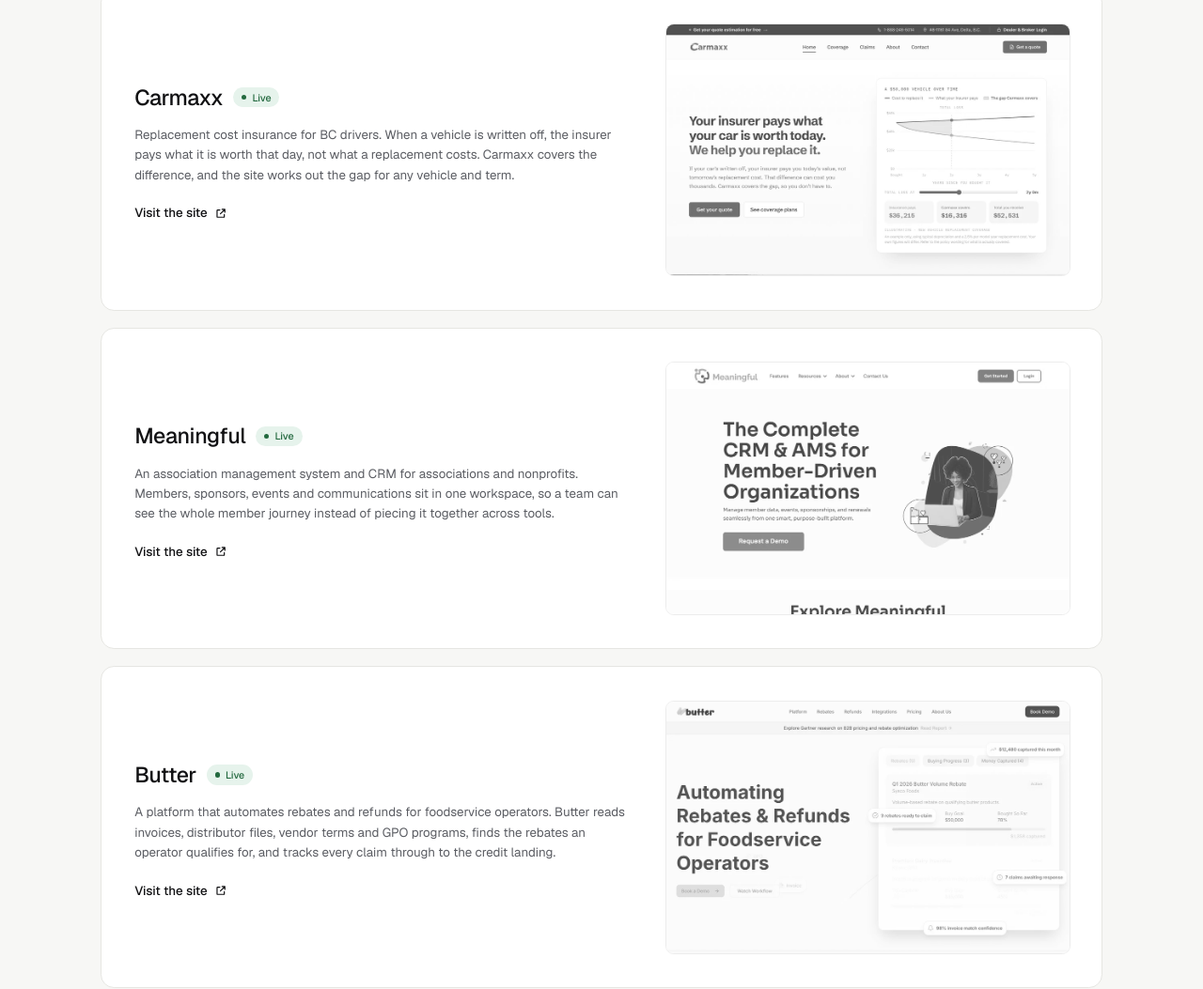
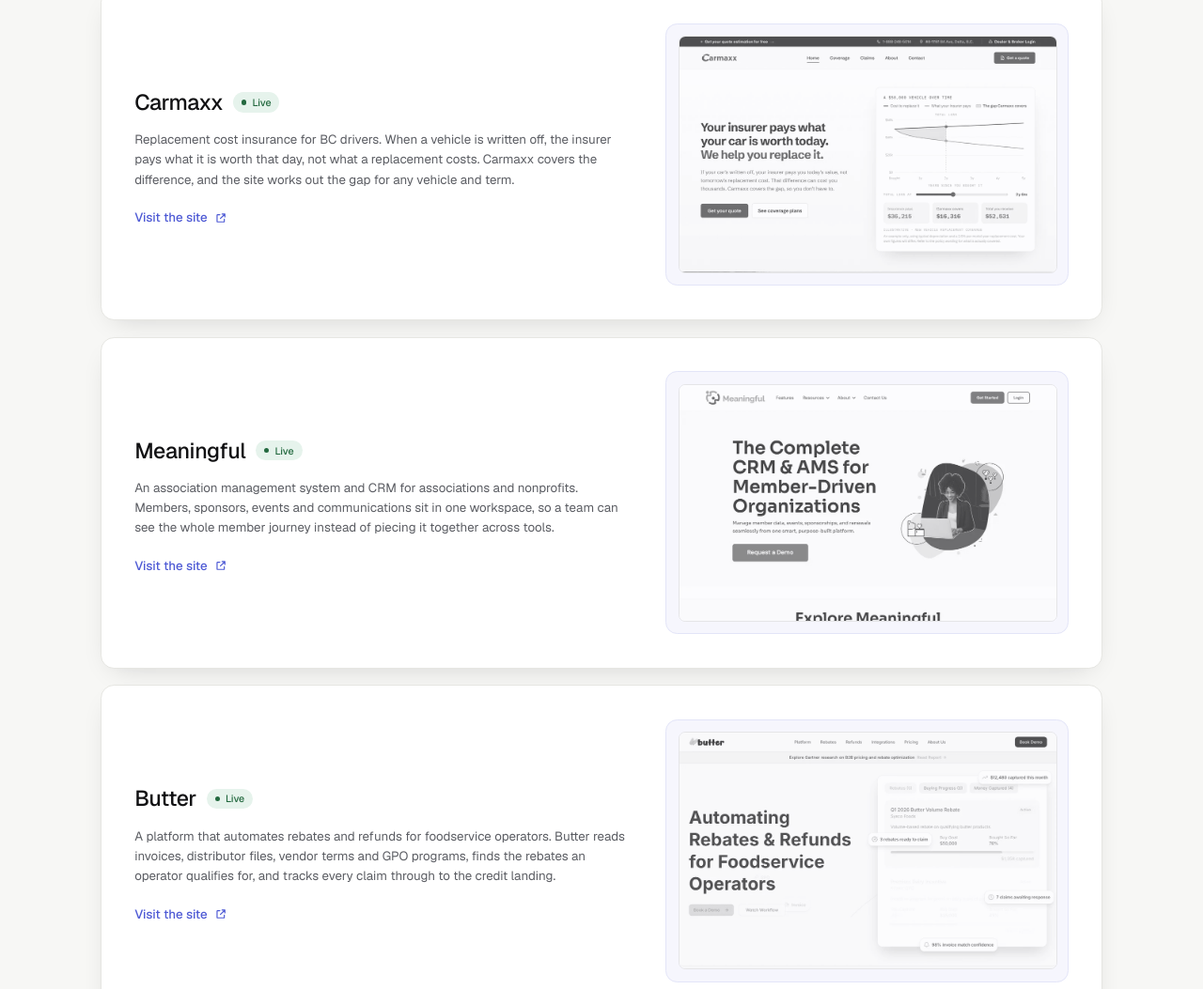
Before and after one commit to badgerbytesoftware/badgerbyte-website, a website: page work.html in a window 1280 px wide. Shown: the part 333-1386 px from the top of the page at 94% size. Drawn offline with nearby package versions, Linux system fonts and the light colour scheme.

Commit message:
Add indigo accent and depth to the work page

```diff
--- a/work.html
+++ b/work.html
@@ -10,6 +10,9 @@
 html{scroll-behavior:smooth}
 #page{width:100%!important}
 html{overflow-x:hidden}
+.r-shot{transition:filter .4s ease,opacity .4s ease}
+#work article:hover .r-shot{filter:grayscale(0)!important;opacity:1!important}
+@media (prefers-reduced-motion:reduce){.r-shot{transition:none}}
 @media (min-width:1024px){
 #page{min-width:1440px}
 header,#top,section[aria-label="Partners"]{padding-left:max(64px,calc((100% - 1312px)/2))!important;padding-right:max(64px,calc((100% - 1312px)/2))!important}
@@ -89,38 +92,38 @@ a{color:#111113;text-decoration:none}a:hover{color:#4F5BD5}
 <h2 style="margin: 0; font-size: 52px; line-height: 1.06; font-weight: 500; letter-spacing: -0.04em;">Products we have built. Companies we worked with.</h2>
 </div>
 <div style="display: flex; flex-direction: column; gap: 20px;">
-<article class="r-feature" style="border: 1px solid #E6E6E2; border-radius: 16px; background: #FFFFFF; padding: 40px; display: grid; grid-template-columns: 1fr 0.82fr; gap: 48px; align-items: center;">
+<article class="r-feature" style="border: 1px solid #E6E6E2; border-radius: 16px; background: #FFFFFF; box-shadow: 0 12px 32px -16px rgba(17,17,19,0.2); padding: 40px; display: grid; grid-template-columns: 1fr 0.82fr; gap: 48px; align-items: center;">
 <div style="display: flex; flex-direction: column; align-items: flex-start; gap: 14px;">
 <div style="display: flex; align-items: center; gap: 12px; flex-wrap: wrap; margin: 6px 0 2px;">
 <h3 style="margin: 0; font-size: 26px; font-weight: 500; letter-spacing: -0.02em;">Carmaxx</h3>
 <span style="display: flex; align-items: center; gap: 7px; height: 24px; padding: 0 10px; border-radius: 999px; background: #E6F3EC; color: #23693F; font-size: 12px; font-weight: 500;"><span style="width: 6px; height: 6px; border-radius: 50%; background: #23693F;"></span>Live</span>
 </div>
 <p style="margin: 0; font-size: 15px; line-height: 1.6; color: #5B5D63;">Replacement cost insurance for BC drivers. When a vehicle is written off, the insurer pays what it is worth that day, not what a replacement costs. Carmaxx covers the difference, and the site works out the gap for any vehicle and term.</p>
-<a href="https://carmaxx.pages.dev/" target="_blank" rel="noopener noreferrer" aria-label="Visit the Carmaxx site, opens in a new tab" style="margin-top: 10px; font-size: 15px; font-weight: 500; color: #111113; display: flex; align-items: center; gap: 8px;">Visit the site<svg width="16" height="16" viewBox="0 0 24 24" fill="none" stroke="currentColor" stroke-width="2" stroke-linecap="round" stroke-linejoin="round" aria-hidden="true"><path d="M14 5h5v5M19 5l-8 8"></path><path d="M18 14v4a1 1 0 0 1-1 1H6a1 1 0 0 1-1-1V7a1 1 0 0 1 1-1h4"></path></svg></a>
+<a href="https://carmaxx.pages.dev/" target="_blank" rel="noopener noreferrer" aria-label="Visit the Carmaxx site, opens in a new tab" style="margin-top: 10px; font-size: 15px; font-weight: 500; color: #4F5BD5; display: flex; align-items: center; gap: 8px;">Visit the site<svg width="16" height="16" viewBox="0 0 24 24" fill="none" stroke="currentColor" stroke-width="2" stroke-linecap="round" stroke-linejoin="round" aria-hidden="true"><path d="M14 5h5v5M19 5l-8 8"></path><path d="M18 14v4a1 1 0 0 1-1 1H6a1 1 0 0 1-1-1V7a1 1 0 0 1 1-1h4"></path></svg></a>
 </div>
-<img src="assets/carmaxx-site.webp" alt="The Carmaxx site, showing the replacement cost headline and the coverage calculator" loading="lazy" style="width: 100%; height: auto; display: block; border-radius: 10px; border: 1px solid #E6E6E2; filter: grayscale(1); opacity: 0.75;">
+<div style="background: #F6F6FD; border: 1px solid #E3E5F8; border-radius: 14px; padding: 14px;"><img class="r-shot" src="assets/carmaxx-site.webp" alt="The Carmaxx site, showing the replacement cost headline and the coverage calculator" loading="lazy" style="width: 100%; height: auto; display: block; border-radius: 8px; border: 1px solid #E0E0DB; filter: grayscale(1); opacity: 0.75;"></div>
 </article>
-<article class="r-feature" style="border: 1px solid #E6E6E2; border-radius: 16px; background: #FFFFFF; padding: 40px; display: grid; grid-template-columns: 1fr 0.82fr; gap: 48px; align-items: center;">
+<article class="r-feature" style="border: 1px solid #E6E6E2; border-radius: 16px; background: #FFFFFF; box-shadow: 0 12px 32px -16px rgba(17,17,19,0.2); padding: 40px; display: grid; grid-template-columns: 1fr 0.82fr; gap: 48px; align-items: center;">
 <div style="display: flex; flex-direction: column; align-items: flex-start; gap: 14px;">
 <div style="display: flex; align-items: center; gap: 12px; flex-wrap: wrap; margin: 6px 0 2px;">
 <h3 style="margin: 0; font-size: 26px; font-weight: 500; letter-spacing: -0.02em;">Meaningful</h3>
 <span style="display: flex; align-items: center; gap: 7px; height: 24px; padding: 0 10px; border-radius: 999px; background: #E6F3EC; color: #23693F; font-size: 12px; font-weight: 500;"><span style="width: 6px; height: 6px; border-radius: 50%; background: #23693F;"></span>Live</span>
 </div>
 <p style="margin: 0; font-size: 15px; line-height: 1.6; color: #5B5D63;">An association management system and CRM for associations and nonprofits. Members, sponsors, events and communications sit in one workspace, so a team can see the whole member journey instead of piecing it together across tools.</p>
-<a href="https://www.meaningful.ca/" target="_blank" rel="noopener noreferrer" aria-label="Visit the Meaningful site, opens in a new tab" style="margin-top: 10px; font-size: 15px; font-weight: 500; color: #111113; display: flex; align-items: center; gap: 8px;">Visit the site<svg width="16" height="16" viewBox="0 0 24 24" fill="none" stroke="currentColor" stroke-width="2" stroke-linecap="round" stroke-linejoin="round" aria-hidden="true"><path d="M14 5h5v5M19 5l-8 8"></path><path d="M18 14v4a1 1 0 0 1-1 1H6a1 1 0 0 1-1-1V7a1 1 0 0 1 1-1h4"></path></svg></a>
+<a href="https://www.meaningful.ca/" target="_blank" rel="noopener noreferrer" aria-label="Visit the Meaningful site, opens in a new tab" style="margin-top: 10px; font-size: 15px; font-weight: 500; color: #4F5BD5; display: flex; align-items: center; gap: 8px;">Visit the site<svg width="16" height="16" viewBox="0 0 24 24" fill="none" stroke="currentColor" stroke-width="2" stroke-linecap="round" stroke-linejoin="round" aria-hidden="true"><path d="M14 5h5v5M19 5l-8 8"></path><path d="M18 14v4a1 1 0 0 1-1 1H6a1 1 0 0 1-1-1V7a1 1 0 0 1 1-1h4"></path></svg></a>
 </div>
-<img src="assets/meaningful.webp" alt="The Meaningful features page, showing its CRM and AMS for member-driven organizations" loading="lazy" style="width: 100%; height: auto; display: block; border-radius: 10px; border: 1px solid #E6E6E2; filter: grayscale(1); opacity: 0.75;">
+<div style="background: #F6F6FD; border: 1px solid #E3E5F8; border-radius: 14px; padding: 14px;"><img class="r-shot" src="assets/meaningful.webp" alt="The Meaningful features page, showing its CRM and AMS for member-driven organizations" loading="lazy" style="width: 100%; height: auto; display: block; border-radius: 8px; border: 1px solid #E0E0DB; filter: grayscale(1); opacity: 0.75;"></div>
 </article>
-<article class="r-feature" style="border: 1px solid #E6E6E2; border-radius: 16px; background: #FFFFFF; padding: 40px; display: grid; grid-template-columns: 1fr 0.82fr; gap: 48px; align-items: center;">
+<article class="r-feature" style="border: 1px solid #E6E6E2; border-radius: 16px; background: #FFFFFF; box-shadow: 0 12px 32px -16px rgba(17,17,19,0.2); padding: 40px; display: grid; grid-template-columns: 1fr 0.82fr; gap: 48px; align-items: center;">
 <div style="display: flex; flex-direction: column; align-items: flex-start; gap: 14px;">
 <div style="display: flex; align-items: center; gap: 12px; flex-wrap: wrap; margin: 6px 0 2px;">
 <h3 style="margin: 0; font-size: 26px; font-weight: 500; letter-spacing: -0.02em;">Butter</h3>
 <span style="display: flex; align-items: center; gap: 7px; height: 24px; padding: 0 10px; border-radius: 999px; background: #E6F3EC; color: #23693F; font-size: 12px; font-weight: 500;"><span style="width: 6px; height: 6px; border-radius: 50%; background: #23693F;"></span>Live</span>
 </div>
 <p style="margin: 0; font-size: 15px; line-height: 1.6; color: #5B5D63;">A platform that automates rebates and refunds for foodservice operators. Butter reads invoices, distributor files, vendor terms and GPO programs, finds the rebates an operator qualifies for, and tracks every claim through to the credit landing.</p>
-<a href="https://www.buttersystem.com/" target="_blank" rel="noopener noreferrer" aria-label="Visit the Butter site, opens in a new tab" style="margin-top: 10px; font-size: 15px; font-weight: 500; color: #111113; display: flex; align-items: center; gap: 8px;">Visit the site<svg width="16" height="16" viewBox="0 0 24 24" fill="none" stroke="currentColor" stroke-width="2" stroke-linecap="round" stroke-linejoin="round" aria-hidden="true"><path d="M14 5h5v5M19 5l-8 8"></path><path d="M18 14v4a1 1 0 0 1-1 1H6a1 1 0 0 1-1-1V7a1 1 0 0 1 1-1h4"></path></svg></a>
+<a href="https://www.buttersystem.com/" target="_blank" rel="noopener noreferrer" aria-label="Visit the Butter site, opens in a new tab" style="margin-top: 10px; font-size: 15px; font-weight: 500; color: #4F5BD5; display: flex; align-items: center; gap: 8px;">Visit the site<svg width="16" height="16" viewBox="0 0 24 24" fill="none" stroke="currentColor" stroke-width="2" stroke-linecap="round" stroke-linejoin="round" aria-hidden="true"><path d="M14 5h5v5M19 5l-8 8"></path><path d="M18 14v4a1 1 0 0 1-1 1H6a1 1 0 0 1-1-1V7a1 1 0 0 1 1-1h4"></path></svg></a>
 </div>
-<img src="assets/butter.webp" alt="The Butter platform, showing rebate programs and claim progress for a foodservice operator" loading="lazy" style="width: 100%; height: auto; display: block; border-radius: 10px; border: 1px solid #E6E6E2; filter: grayscale(1); opacity: 0.75;">
+<div style="background: #F6F6FD; border: 1px solid #E3E5F8; border-radius: 14px; padding: 14px;"><img class="r-shot" src="assets/butter.webp" alt="The Butter platform, showing rebate programs and claim progress for a foodservice operator" loading="lazy" style="width: 100%; height: auto; display: block; border-radius: 8px; border: 1px solid #E0E0DB; filter: grayscale(1); opacity: 0.75;"></div>
 </article>
 </div>
 </section>
```
